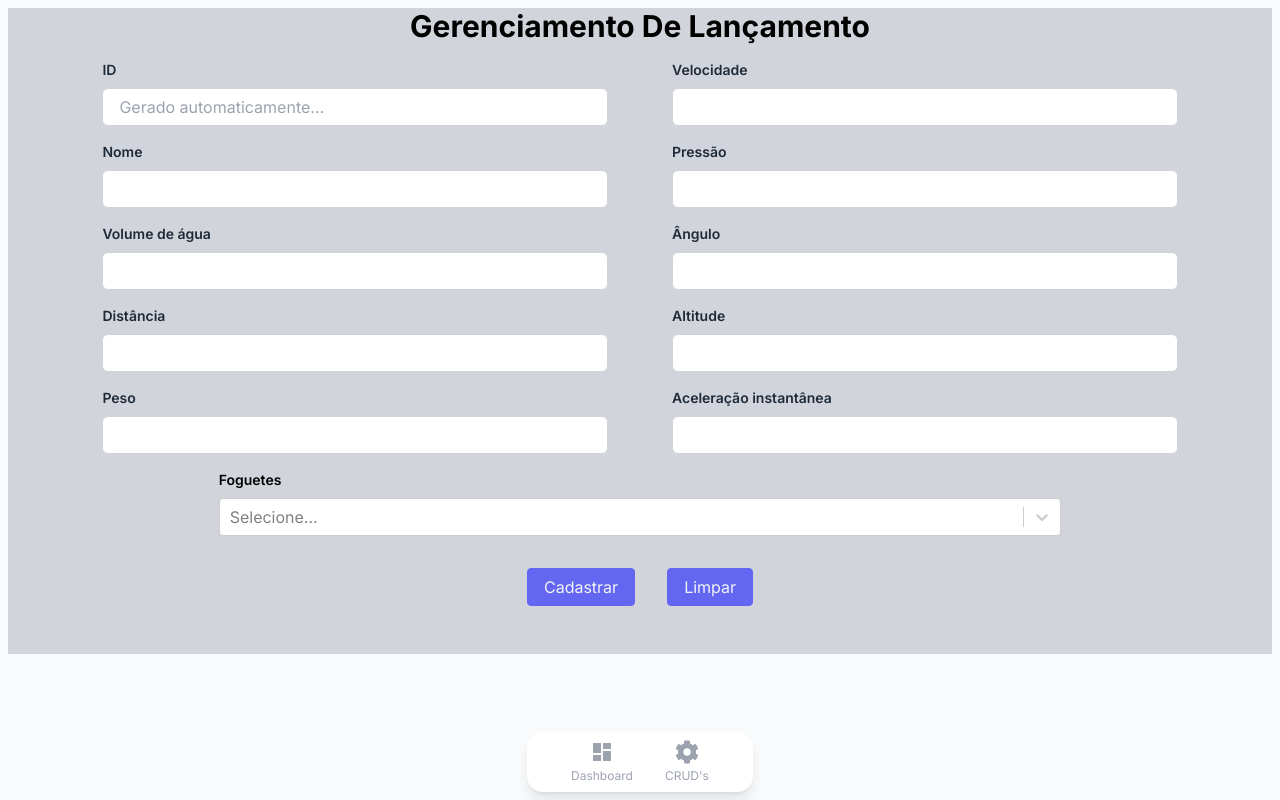
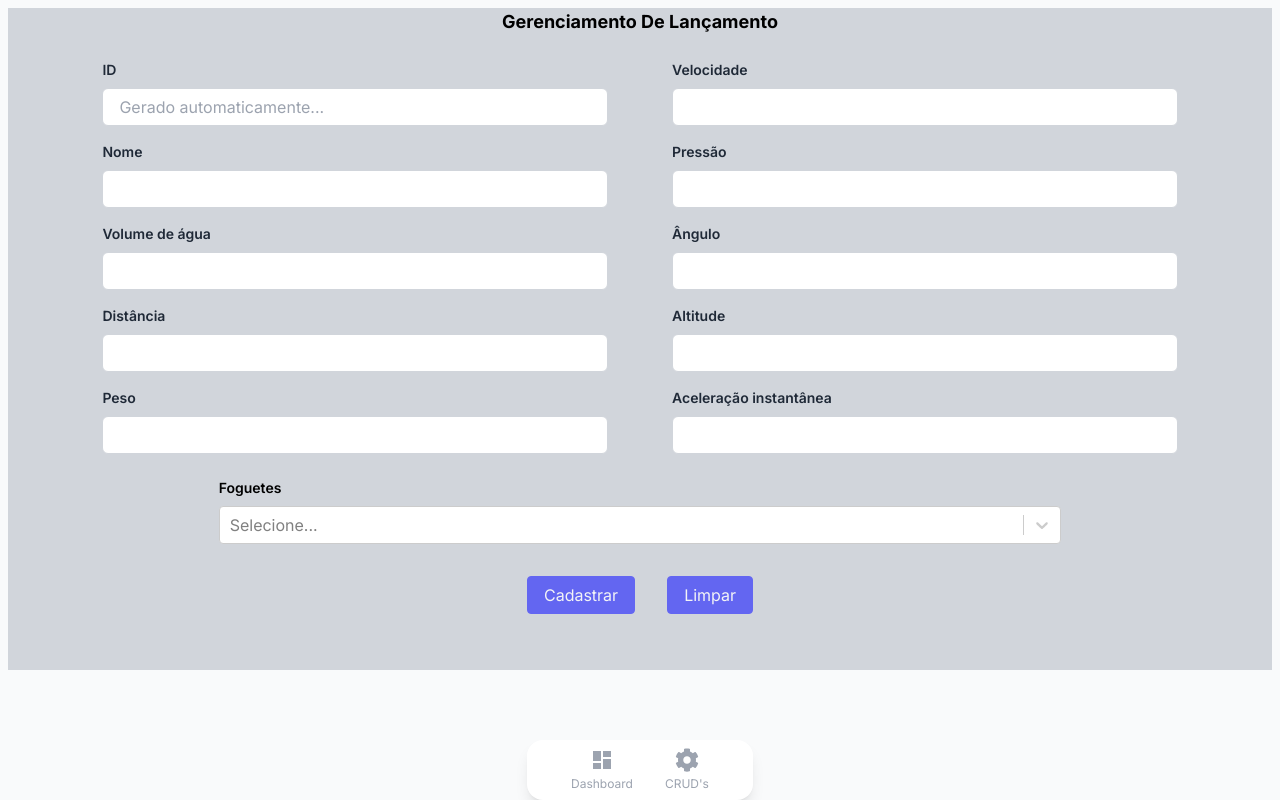
Before and after one commit to LucasLopesFrazao/pi1-foguete, a Next.js app: page /lancamento in a window 1280 px wide. Built offline with nearby package versions, Linux system fonts and the light colour scheme; no server answers; sample sign-in values are in the browser's storage.

Commit message:
Finalizando crud de lançamento

```diff
--- a/src/app/(cruds)/lancamento/page.tsx
+++ b/src/app/(cruds)/lancamento/page.tsx
@@ -21,7 +21,7 @@ export default function Lancamento() {
     angle: "",
     height: "",
     instantAcceleration: "",
-    rockets: [],
+    rocketId: "",
   });
 
   let {
@@ -52,7 +52,6 @@ export default function Lancamento() {
 
       try {
         await axios.post(urlPostLaunch, {
-          id: launch.id,
           name: launch.name,
           waterVolume: launch.waterVolume,
           distance: launch.distance,
@@ -62,7 +61,7 @@ export default function Lancamento() {
           angle: launch.angle,
           height: launch.height,
           instantAcceleration: launch.instantAcceleration,
-          rocketsIds: launch.rockets,
+          rocketId: launch.rocketId,
         });
         toast.success("Lançamento cadastrado com sucesso.");
       } catch (e) {
@@ -72,7 +71,6 @@ export default function Lancamento() {
       const urlPutLaunch = `https://pi1-foguete-backend.vercel.app/launch/${launch.id}`;
       try {
         await axios.put(urlPutLaunch, {
-          id: launch.id,
           name: launch.name,
           waterVolume: launch.waterVolume,
           distance: launch.distance,
@@ -82,7 +80,7 @@ export default function Lancamento() {
           angle: launch.angle,
           height: launch.height,
           instantAcceleration: launch.instantAcceleration,
-          rocketsIds: launch.rockets,
+          rocketId: launch.rocketId,
         });
         toast.success("Lançamento editado com sucesso.");
       } catch (e) {
@@ -120,13 +118,13 @@ export default function Lancamento() {
       angle: "",
       height: "",
       instantAcceleration: "",
-      rockets: [],
+      rocketId: "",
     });
   };
 
   return (
-    <div className=" bg-gray-300 ">
-      <Header size={2} className="text-black w-full flex justify-center mb-16">
+    <div className=" bg-gray-300 flex flex-col gap-2">
+      <Header size={5} className="text-black self-center">
         Gerenciamento De Lançamento
       </Header>
       <div className="min-w-full flex flex-row justify-center gap-16">
@@ -211,7 +209,6 @@ export default function Lancamento() {
       <div className=" w-full flex flex-col justify-center items-center ">
         <div className="  w-2/3 mb-4">
           <Select
-            multiple
             label="Foguetes"
             options={
               dataRocket?.map((rocket: any) => ({
@@ -219,9 +216,9 @@ export default function Lancamento() {
                 label: rocket.name,
               })) ?? []
             }
-            value={launch.rockets || []}
-            onChange={(rockets) =>
-              setLaunch({ ...(launch as Launch), rockets })
+            value={launch.rocketId || ""}
+            onChange={(rocketId) =>
+              setLaunch({ ...(launch as Launch), rocketId })
             }
           />
         </div>
--- a/src/app/(cruds)/layout.tsx
+++ b/src/app/(cruds)/layout.tsx
@@ -2,7 +2,6 @@
 
 import { Inter } from "next/font/google";
 import "../globals.css";
-// import Sidebar from "@/components/SideBar";
 import BottomNavBar from "../components/BottomNavbar";
 
 const inter = Inter({ subsets: ["latin"] });
@@ -15,10 +14,9 @@ export default function Layout({ children }: { children: React.ReactNode }) {
   return (
     <QueryClientProvider client={queryClient}>
       <div className="h-screen overflow-auto bg-gray-50 flex flex-col">
-        <div className="w-full p-2">{children}</div>
+        <div className="w-full p-2 mb-16">{children}</div>{" "}
         <div className="fixed inset-x-0 bottom-0">
-
-        <BottomNavBar />
+          <BottomNavBar />
         </div>
       </div>
     </QueryClientProvider>
--- a/src/app/components/BottomNavbar.tsx
+++ b/src/app/components/BottomNavbar.tsx
@@ -19,8 +19,12 @@ export default function BottomNavBar() {
   );
 
   return (
-    <div className="flex items-center justify-center p-2">
-      <div className="px-7 bg-white shadow-lg rounded-2xl">
+    <div className="fixed inset-x-0 bottom-0 ">
+      <div className="flex justify-center">
+        <div
+          className="px-7 shadow-lg rounded-2xl bg-white"
+          style={{ maxWidth: "fit-content" }}
+        >
           <div className="flex">
             <NavItem icon={<MdDashboard />} title="Dashboard" />
             <NavItem
@@ -31,5 +35,6 @@ export default function BottomNavBar() {
           </div>
         </div>
       </div>
+    </div>
   );
 }
--- a/src/app/types/crud.ts
+++ b/src/app/types/crud.ts
@@ -23,5 +23,5 @@ export type Launch = {
   angle: string;
   height: string;
   instantAcceleration: string;
-  rockets: string[];
+  rocketId: string;
 }
```
Lines whose indentation alone changed are shown as unchanged.
